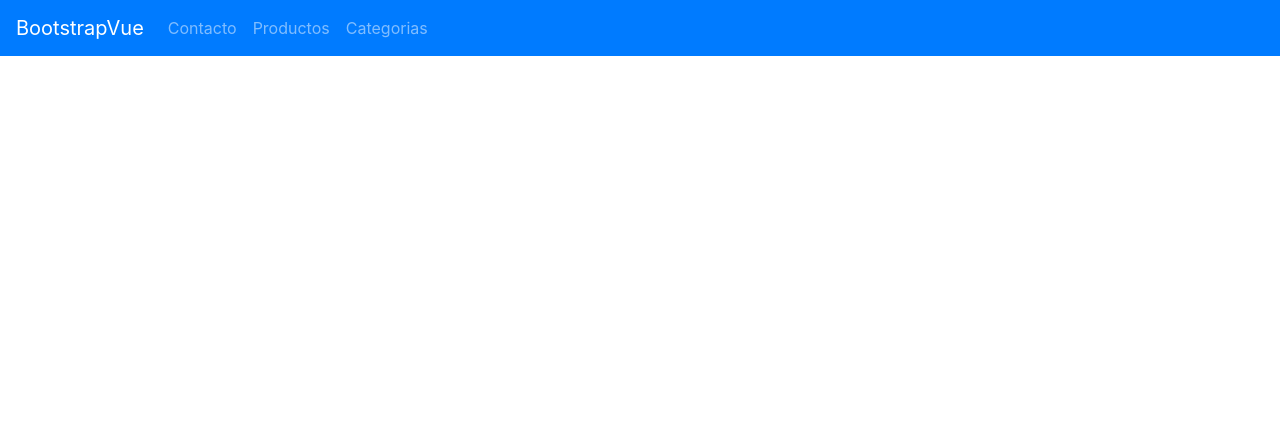
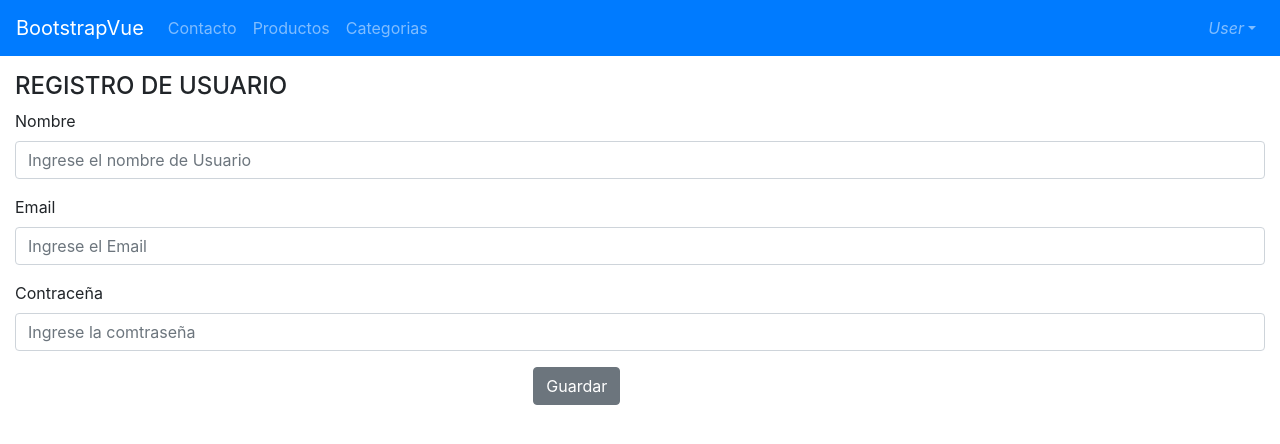
Before and after one commit to jeff2019g/aprendiendo-nuxt, a Nuxt app: page /registro in a window 1280 px wide. Shown: the top 444 px of the page. Built offline with nearby package versions, Linux system fonts and the light colour scheme.

Commit message:
agregar_registro_de_usuario

```diff
--- a/components/navbar.vue
+++ b/components/navbar.vue
@@ -12,7 +12,20 @@
         <b-nav-item href="/producto">Productos</b-nav-item>
         <b-nav-item href="/categorias">Categorias</b-nav-item>
       </b-navbar-nav>
+      <b-navbar-nav class="ml-auto">
+        <b-nav-item-dropdown right>
+      <!-- Using 'button-content' slot -->
+      <template slot="button-content">
+        <em>User</em>
+      </template>
+      <b-dropdown-item href="#">Profile</b-dropdown-item>
+      <b-dropdown-item href="/registro">Sign Out</b-dropdown-item>
+    </b-nav-item-dropdown>
+      </b-navbar-nav>
     </b-collapse>
+
+
+
   </b-navbar>
 </template>
 
--- /dev/null
+++ b/pages/registro.vue
@@ -0,0 +1,79 @@
+<template>
+  <b-form @submit.prevent="registro">
+    <div class="row mt-3">
+      <div class="col-xs-6 col-sm-5 col-md-6">
+        <h4>REGISTRO DE USUARIO</h4>
+      </div>
+    </div>
+    <div class="row">
+      <div class="col-sm-12">
+        <b-form-group label="Nombre" label-for="nombre">
+          <b-form-input
+            id="nombre"
+            type="text"
+            aria-required
+            v-model="form.name"
+            placeholder="Ingrese el nombre de Usuario"
+          />
+        </b-form-group>
+
+        <b-form-group label="Email" label-for="email">
+          <b-form-input
+            id="Email"
+            type="text"
+            required
+            v-model="form.email"
+            placeholder="Ingrese el Email"
+          />
+        </b-form-group>
+
+        <b-form-group label="Contraceña" label-for="password">
+          <b-form-input
+            id="Password"
+            type="password"
+            required
+            v-model="form.password"
+            placeholder="Ingrese la comtraseña"
+          />
+        </b-form-group>
+      </div>
+    </div>
+    <div class="row">
+      <div class="col-sx-12 offset-sm-5">
+        <b-spinner variant="primary" v-if="guardando"></b-spinner>
+      </div>
+    </div>
+
+    <div class="row">
+      <div class="col-xs-12 offset-sm-5">
+        <b-button-toolbar>
+          <b-button-group right class="mx-12">
+            <b-button varuiant="primary" type="submit" :disabled="guardando">Guardar</b-button>
+          </b-button-group>
+        </b-button-toolbar>
+      </div>
+    </div>
+  </b-form>
+</template>
+<script>
+import { auth } from "../services/firebase";
+
+export default {
+  data() {
+    return {
+      form: {}
+    };
+  },
+  methods: {
+    registro() {
+      auth
+        .createUserWithEmailAndPassword(this.form.email, this.form.password)
+        .then(res => {
+          alert("Registro Exitoso");
+        }).catch(error=>{
+            alert("Pailas error" + error.message)
+        })
+    }
+  }
+};
+</script>
--- a/services/firebase.js
+++ b/services/firebase.js
@@ -1,5 +1,6 @@
 import firebase from 'firebase'
 import 'firebase/storage'
+import 'firebase/auth'
 
 var config = {
   apiKey: "AIzaSyA_yxWzuTtL4GKOqi4auyR88oug6Px4oTw",
@@ -16,9 +17,10 @@ if (!firebase.apps.length) {
 
 const db = firebase.firestore()
 const storage = firebase.storage().ref()
-
+const auth=firebase.auth()
 export default firebase
 export {
   db,
-  storage
+  storage,
+  auth
 }
```
